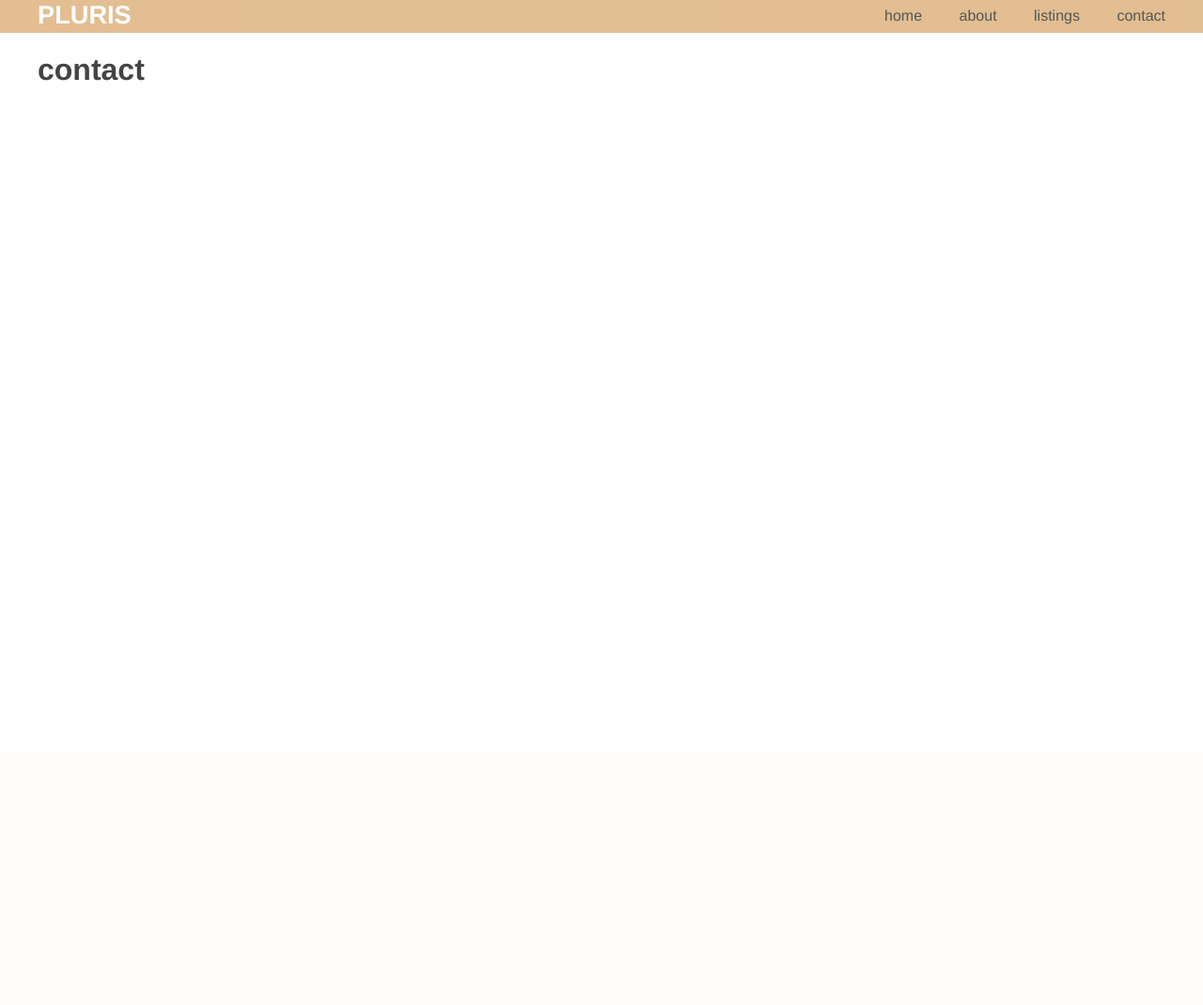
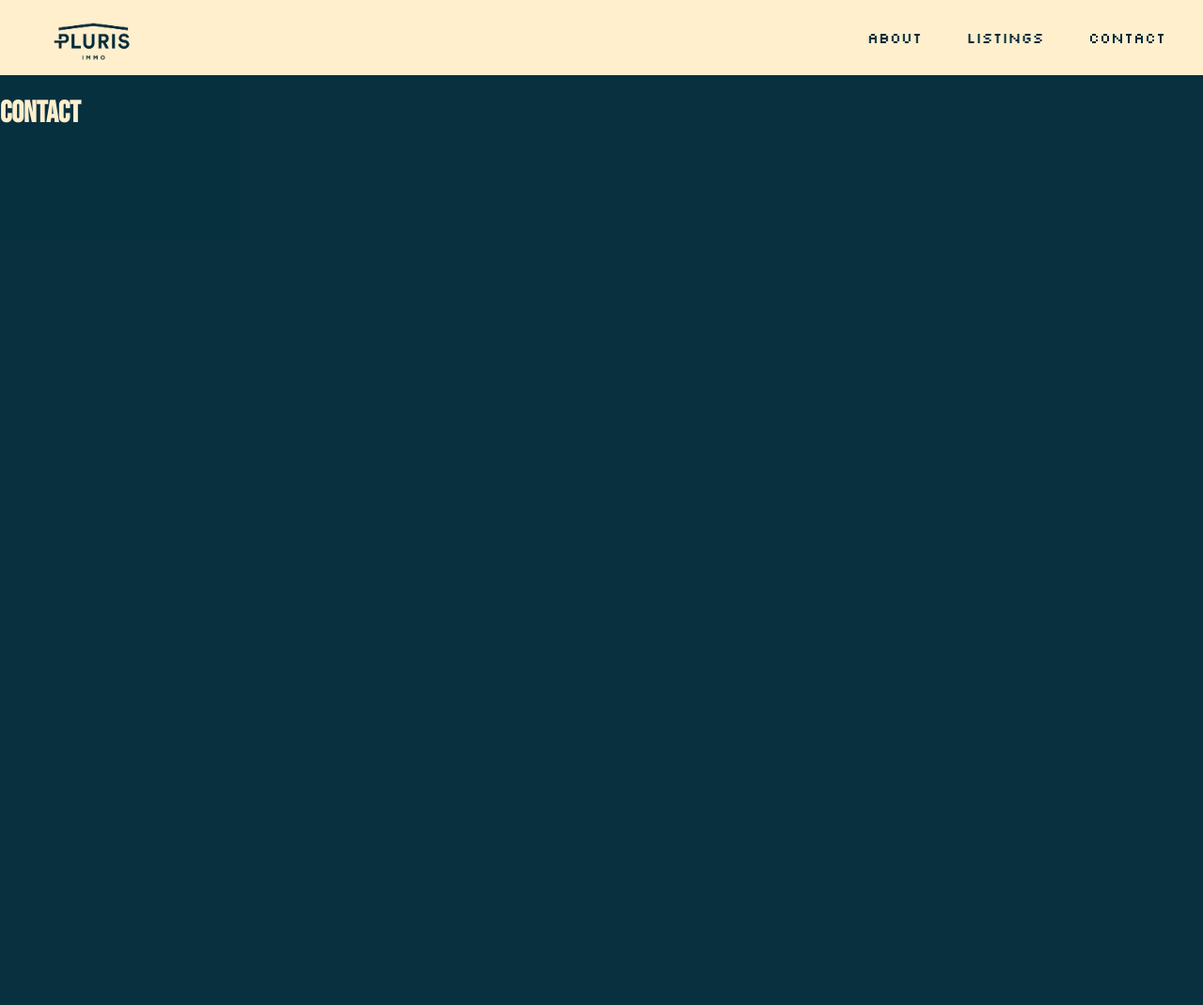
Before and after one commit to notbatokikic/pluris, a Flask app: page /contact/ in a window 1280 px wide. Shown: the whole page at 94% size. Before the commit the page ends 86 px from the top, so only its background shows below. Run offline with Flask 2, Linux system fonts and the light colour scheme.

Commit message:
finished design desktop

```diff
--- a/static/css/main.css
+++ b/static/css/main.css
@@ -1,45 +1,41 @@
 body {
     margin: 0;
     padding: 0;
-    font-family: "Helvetica Neue", Helvetica, Arial, sans-serif;
-    color: #444;
+    font-family: 'Bebas Neue';
+    color: #FFEFCC;
 }
 
 /*
    * Formatting the header area
    */
 header {
-    background-color: #DFB887;
-    height: 35px;
+    background-color: #FFEFCC;
+    height: 80px;
     width: 100%;
-    opacity: .9;
-    margin-bottom: 10px;
+    margin: 0;
+    padding: 0;
 }
 
 header h1.logo {
     margin: 0;
-    font-size: 1.7em;
-    color: #fff;
-    text-transform: uppercase;
     float: left;
 }
 
-header h1.logo:hover {
-    color: #fff;
-    text-decoration: none;
-}
+
+
 
 /*
    * Centering the body content
    */
-.container {
+.container-navbar {
     width: 1200px;
     margin: 0 auto;
+    overflow: hidden;
 }
 
 .menu {
     float: right;
-    margin-top: 8px;
+    margin-top: 30px;
 }
 
 .menu li {
@@ -47,10 +43,58 @@ header h1.logo:hover {
 }
 
 .menu li + li {
-    margin-left: 35px;
+    margin-left: 45px;
 }
 
 .menu li a {
-    color: #444;
+    font-family: 'Silkscreen', cursive;
+    color: #002A39;
     text-decoration: none;
 }
+
+.container {
+    background-color: #002A39;
+    opacity: 0.97;
+    height: 990px;
+    width: 100%;
+    overflow: hidden;
+}
+
+.index {
+    width: 1200px;
+    margin: 0 auto;
+    color: #FFEFCC;
+    display: grid;
+    place-items: center;
+
+}
+
+.index img {
+    margin-top: 100px;
+    margin-bottom: 80px;
+}
+
+.index p {
+    font-size: 40px;
+    overflow: hidden; /* Ensures the content is not revealed until the animation */
+    border-right: .15em solid rgb(220, 211, 195); /* The typwriter cursor */
+    white-space: nowrap; /* Keeps the content on a single line */
+    margin: 0 auto; /* Gives that scrolling effect as the typing happens */
+    letter-spacing: .15em; /* Adjust as needed */
+    animation:
+    typing 3s steps(30),
+    blink-caret 1s step-end infinite;
+}
+
+
+  /* The typing effect */
+@keyframes typing {
+    from { width: 0 }
+    to { width: 24% }
+}
+
+  /* The typewriter cursor effect */
+@keyframes blink-caret {
+    from, to { border-color: transparent }
+    50% { border-color: #FFEFCC }
+}
--- a/templates/contact.html
+++ b/templates/contact.html
@@ -1,17 +1,7 @@
-<!DOCTYPE html>
-<html lang="en">
-<head>
-    <meta charset="UTF-8">
-    <meta http-equiv="X-UA-Compatible" content="IE=edge">
-    <meta name="viewport" content="width=device-width, initial-scale=1.0">
-    <title>Document</title>
-</head>
-<body>
-    {% extends "navbar.html" %}
-    {% block content %}
+{% extends "layout.html" %}
+
+{% block content %}
     <div class="contact">
         <h1>contact</h1>
     </div>
-    {% endblock %}
-</body>
-</html>
+{% endblock %}
--- /dev/null
+++ b/templates/layout.html
@@ -0,0 +1,38 @@
+<!DOCTYPE html>
+<html lang="en">
+<head>
+    <meta charset="UTF-8">
+    <meta http-equiv="X-UA-Compatible" content="IE=edge">
+    <meta name="viewport" content="width=device-width, initial-scale=1.0">
+    <title>Pluris</title>
+    <link rel="stylesheet" type="text/css" href="{{ url_for('static', filename='css/main.css') }}">
+    <link rel="preconnect" href="https://fonts.googleapis.com">
+    <link rel="preconnect" href="https://fonts.gstatic.com" crossorigin>
+    <link href="https://fonts.googleapis.com/css2?family=Silkscreen&display=swap" rel="stylesheet">
+    <link rel="preconnect" href="https://fonts.googleapis.com">
+    <link rel="preconnect" href="https://fonts.gstatic.com" crossorigin>
+    <link href="https://fonts.googleapis.com/css2?family=Bebas+Neue&display=swap" rel="stylesheet">
+</head>
+<body>
+    <header>
+        <div class="container-navbar">
+            <h1 class="logo">
+            <a href="{{ url_for('index') }}">
+            <img class="favicon" src="{{ url_for('static', filename='images/logo.png') }}" height="85" width="120">
+            </a>
+            </h1>
+            <nav>
+                <ul class="menu">
+                    <li><a href="{{ url_for('about') }}">about</a></li>
+                    <li><a href="{{ url_for('listings') }}">listings</a></li>
+                    <li><a href="{{ url_for('contact') }}">contact</a></li>
+                </ul>
+            </nav>
+        </div>
+    </header>
+    <div class="container">
+        {% block content %}
+        {% endblock %}
+    </div>
+</body>
+</html>
--- a/templates/navbar.html
+++ /dev/null
@@ -1,29 +0,0 @@
-<!DOCTYPE html>
-<html lang="en">
-<head>
-    <meta charset="UTF-8">
-    <meta http-equiv="X-UA-Compatible" content="IE=edge">
-    <meta name="viewport" content="width=device-width, initial-scale=1.0">
-    <title>Pluris</title>
-    <link rel="stylesheet" href="{{ url_for('static', filename='css/main.css') }}">
-</head>
-<body>
-    <header>
-        <div class="container">
-            <h1 class="logo">PLURIS</h1>
-            <nav>
-                <ul class="menu">
-                    <li><a href="{{ url_for('index') }}">home</a></li>
-                    <li><a href="{{ url_for('about') }}">about</a></li>
-                    <li><a href="{{ url_for('listings') }}">listings</a></li>
-                    <li><a href="{{ url_for('contact') }}">contact</a></li>
-                </ul>
-            </nav>
-        </div>
-    </header>
-    <div class="container">
-        {% block content %}
-        {% endblock %}
-    </div>
-</body>
-</html>
```
Also changed, not shown: templates/about.html (+5 -14 lines), templates/index.html (+25 -15 lines), templates/listings.html (+5 -14 lines), static/images/logo.png (added), static/images/logop.svg (added).
